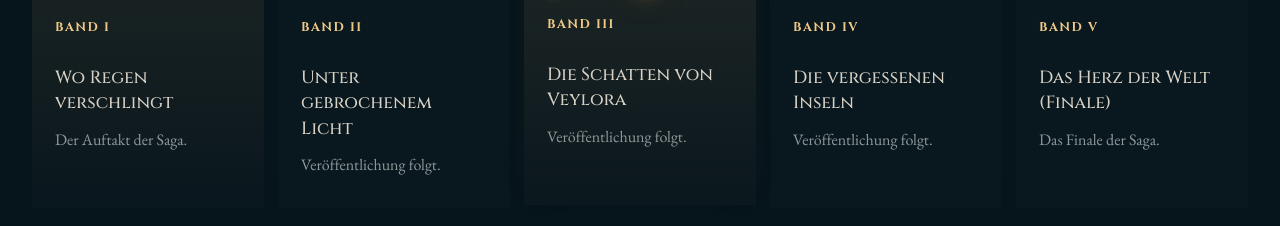
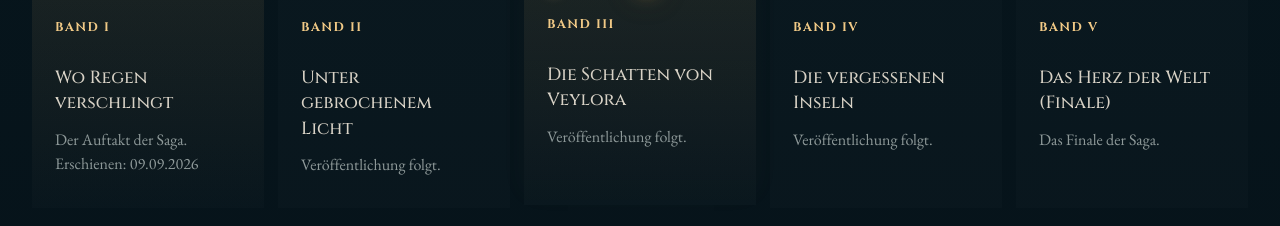
Before and after one commit to Migggii/synaeris-site, a plain HTML site: page index.html in a window 1280 px wide. Shown: the part 3226-3452 px from the top of the page. Drawn offline with nearby package versions, Linux system fonts and the light colour scheme.

Commit message:
Update index.html

```diff
--- a/index.html
+++ b/index.html
@@ -3160,6 +3160,7 @@ footer{
 
         <p>
           Der Auftakt der Saga.
+          Erschienen: 09.09.2026
         </p>
 
       </article>
```
